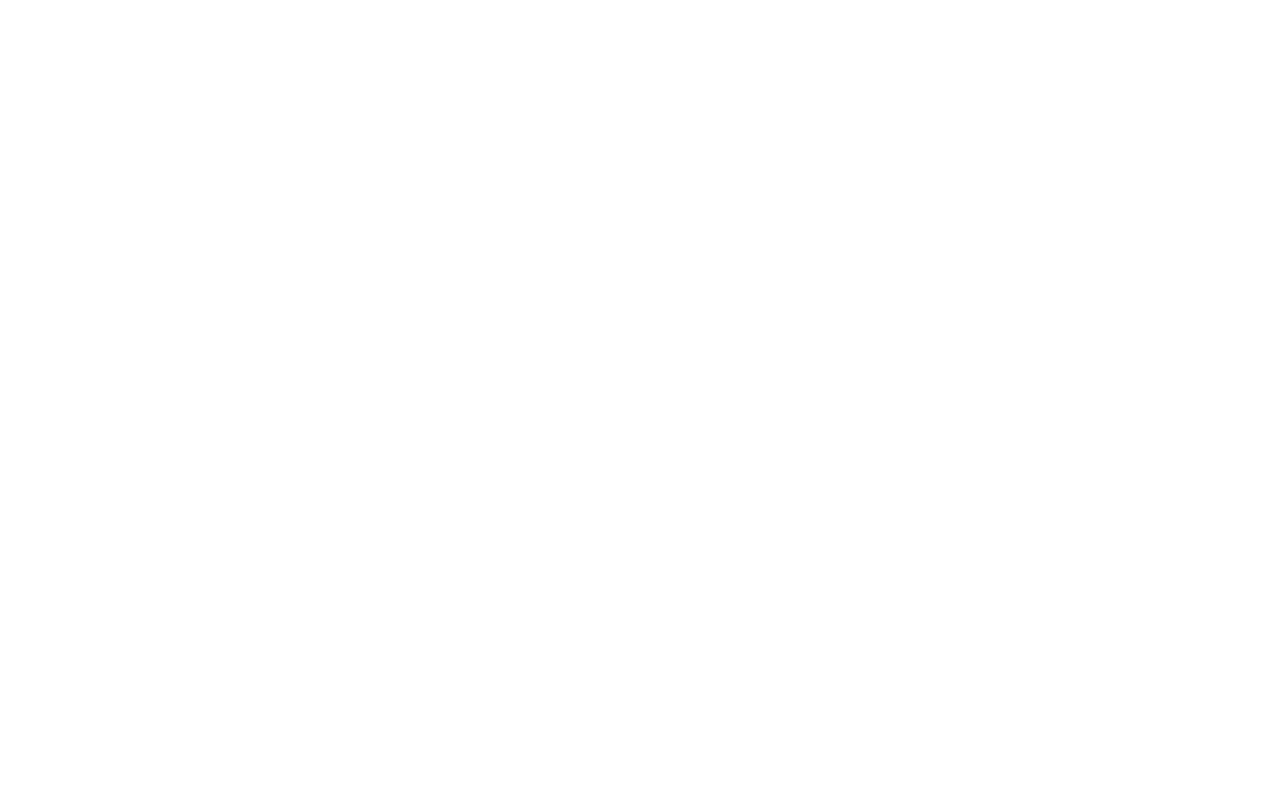
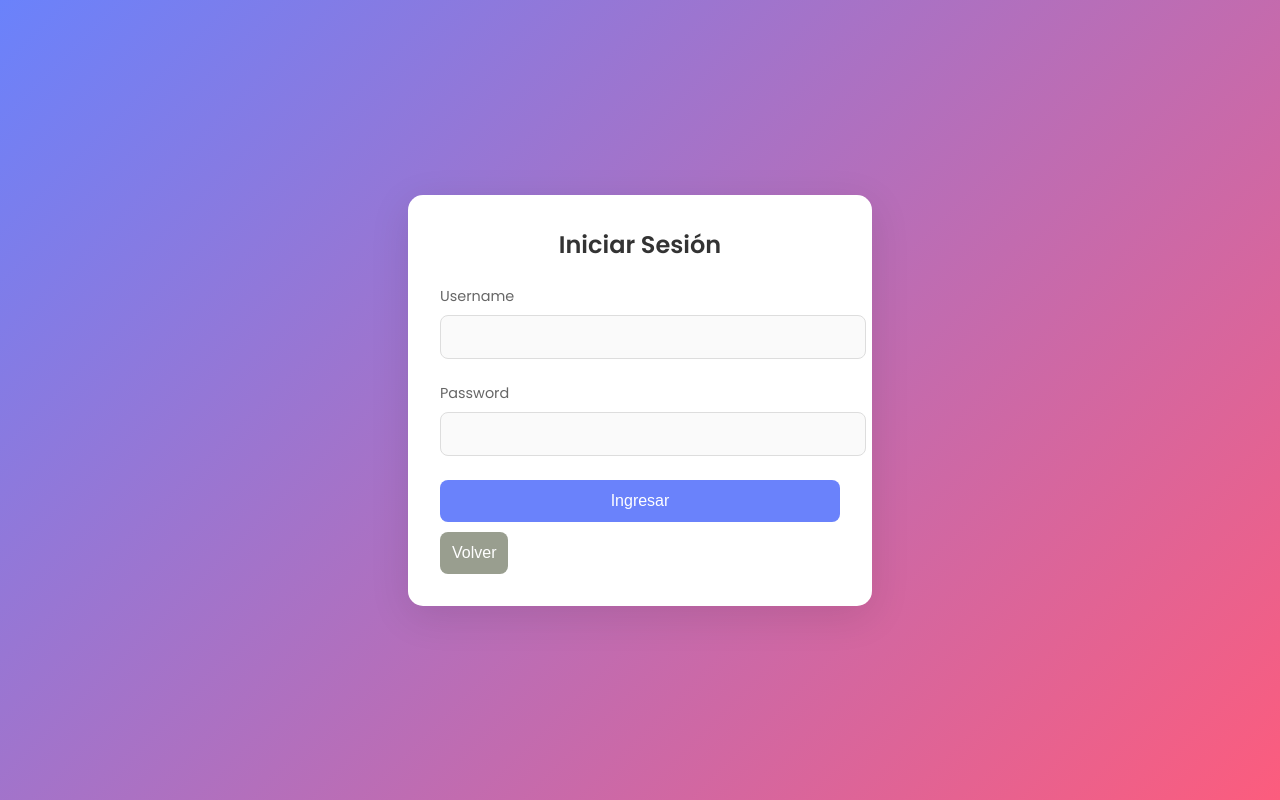
Before and after one commit to ClaudioFonseca2002/frontEnd_porfolio, a React (Vite) app: page /login in a window 1280 px wide. Before the commit this address had no page. Built offline with nearby package versions, Linux system fonts and the light colour scheme.

Commit message:
Se ha creado vista Login.jsx

```diff
--- a/src/App.jsx
+++ b/src/App.jsx
@@ -1,12 +1,14 @@
 import Header from "./components/header/Header";
 import { Route, Routes } from "react-router-dom";
 import Home from "./views/home/Home";
+import Login from "./views/login/Login";
 
 function App() {
   return (
     <>
      <Routes>
         <Route path="/" element={<Home></Home>} />
+        <Route path="/login" element={<Login></Login>} />
       </Routes>
     </>
   );
--- a/src/components/header/Header.jsx
+++ b/src/components/header/Header.jsx
@@ -1,6 +1,7 @@
 import React from "react";
 import "./Header.css";
 import "../../../mediaqueries.css";
+import { Link } from "react-router-dom";
 
 import { useState } from "react";
 
@@ -29,9 +30,11 @@
             <li>
               <a href="#contact">Contacto</a>
             </li>
+            <Link to="/login">
               <li>
                 <button className="button-primary">Ingresar</button>
               </li>
+            </Link>
           </ul>
         </div>
       </nav>
@@ -58,9 +61,11 @@
             <li>
               <a href="#contact">Contacto</a>
             </li>
+            <Link to="/login">
               <li>
                 <button className="button-primary">Ingresar</button>
               </li>
+            </Link>
           </ul>
         </div>
       </nav>
--- /dev/null
+++ b/src/views/login/Login.css
@@ -0,0 +1,100 @@
+.login-container {
+    display: grid;
+    place-items: center;
+    height: 100vh;
+    background: linear-gradient(135deg, #6a82fb 0%, #fc5c7d 100%);
+  }
+
+  .login-card {
+    background-color: #fff;
+    padding: 2rem;
+    border-radius: 15px;
+    box-shadow: 0px 10px 40px rgba(0, 0, 0, 0.1);
+    width: 100%;
+    max-width: 400px;
+  }
+
+  .login-title {
+    text-align: center;
+    margin-bottom: 1.5rem;
+    color: #333;
+  }
+
+  .login-form {
+    display: flex;
+    flex-direction: column;
+  }
+
+  .input-group {
+    margin-bottom: 1.5rem;
+  }
+
+  .input-group label {
+    display: block;
+    font-size: 0.9rem;
+    margin-bottom: 0.5rem;
+    color: #666;
+  }
+
+  .input-group input {
+    width: 100%;
+    padding: 0.75rem;
+    font-size: 1rem;
+    border: 1px solid #ddd;
+    border-radius: 8px;
+    background-color: #fafafa;
+    outline: none;
+  }
+
+  .input-group input:focus {
+    border-color: #6a82fb;
+  }
+
+  .login-button {
+    padding: 0.75rem;
+    font-size: 1rem;
+    background-color: #6a82fb;
+    color: #fff;
+    border: none;
+    border-radius: 8px;
+    cursor: pointer;
+    transition: background-color 0.3s ease;
+  }
+
+  .back-button {
+    margin-top: 10px;
+    padding: 0.75rem;
+    font-size: 1rem;
+    background-color: #999e8f;
+    color: #fff;
+    border: none;
+    border-radius: 8px;
+    cursor: pointer;
+    transition: background-color 0.3s ease;
+  }
+
+  .login-button:hover {
+    background-color: #0d2b57;
+  }
+
+  /* Responsividad */
+  @media (max-width: 768px) {
+    .login-card {
+      padding: 1.5rem;
+      max-width: 90%;
+    }
+  }
+
+  @media (max-width: 480px) {
+    .login-title {
+      font-size: 1.5rem;
+    }
+
+    .input-group input {
+      padding: 0.65rem;
+    }
+
+    .login-button {
+      padding: 0.65rem;
+    }
+  }
--- /dev/null
+++ b/src/views/login/Login.jsx
@@ -0,0 +1,103 @@
+//Importaciones
+import React from "react";
+import "./Login.css";
+import { Link } from "react-router-dom";
+import { useNavigate } from "react-router-dom";
+import { useState } from "react";
+
+
+const Login = () => {
+  const navigate = useNavigate();
+
+  //Estados
+  const [password, setPassword] = useState("");
+  const [username, setUsername] = useState("");
+
+  //Estado para manejar errores
+  const [error, setError] = useState("");
+
+  //Guardar valor username
+  const handleUsername = (e) => {
+    setUsername(e.target.value);
+  };
+
+  //Guardar valor password
+  const handlePassword = (e) => {
+    setPassword(e.target.value);
+  };
+
+  /*const handleSubmit = async (e) => {
+    e.preventDefault();
+    setError(""); // Limpiar errores anteriores
+    const data = {
+      username,
+      password,
+    };
+
+    try {
+      const response = await fetch("http://localhost:5000/login", {
+        method: "POST",
+        headers: {
+          "Content-Type": "application/json",
+        },
+        body: JSON.stringify(data),
+      });
+
+      if (!response.ok) {
+        throw new Error(`Error: ${response.statusText}`);
+      }
+
+      const result = await response.json();
+
+      if (result.token) {
+        localStorage.setItem("token", result.token);
+        navigate("/"); // Redirecciona a la vista "/home"
+        console.log("Token generado correctamente");
+      } else {
+        setError("Usuario o contraseña incorrectos");
+        console.log("No existe token");
+      }
+    } catch (error) {
+      console.error("Error al autenticar:", error);
+      setError("Error al autenticar. Inténtalo de nuevo.");
+    }
+  };*/
+
+  return (
+    <div className="login-container">
+      <div className="login-card">
+        <h2 className="login-title">Iniciar Sesión</h2>
+        <form className="login-form">
+          <div className="input-group">
+            <label htmlFor="username">Username</label>
+            <input
+              type="username"
+              id="username"
+              onChange={handleUsername}
+              required
+            />
+          </div>
+          <div className="input-group">
+            <label htmlFor="password">Password</label>
+            <input
+              type="password"
+              id="password"
+              onChange={handlePassword}
+              required
+            />
+          </div>
+          <button type="submit" className="login-button">
+            Ingresar
+          </button>
+          <Link to="/">
+            <button type="submit" className="back-button">
+              Volver
+            </button>
+          </Link>
+        </form>
+      </div>
+    </div>
+  );
+};
+
+export default Login;
```
Lines whose indentation alone changed are shown as unchanged.
